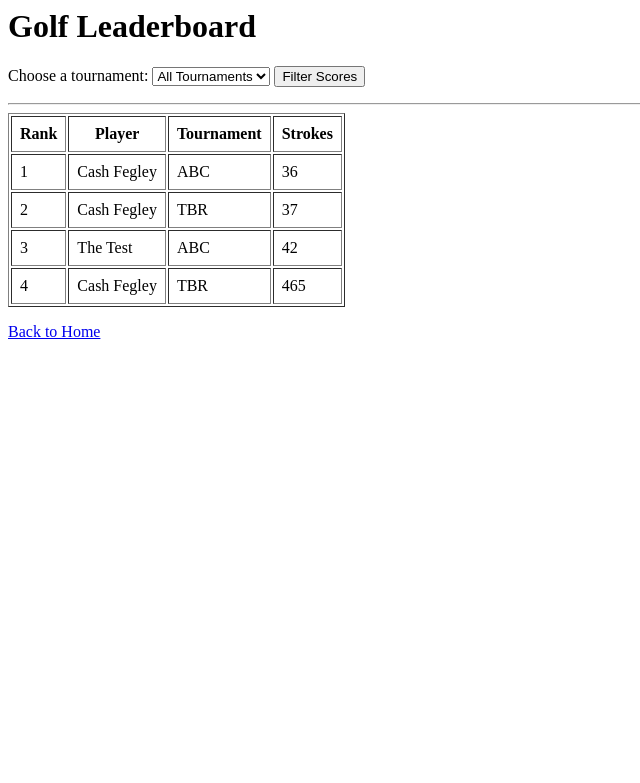
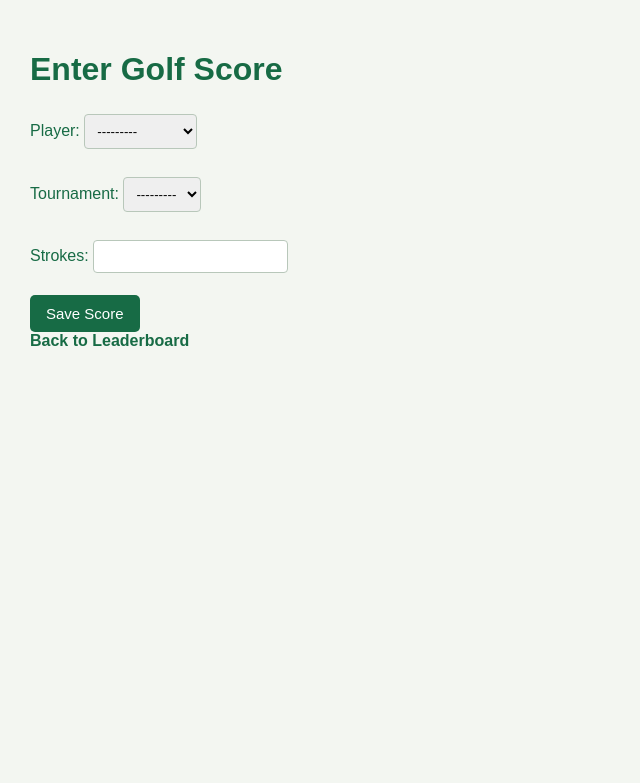
Before and after one commit to CashF1/FinalProject, a Django app: page /scores/add/ in a window 1280 px wide. Shown: the top 783 px of the page, without its empty margins (0-640 px from the left). Run offline with Django 5.2, Linux system fonts and the light colour scheme; data comes from the database, SQL or seed files in the repository; both versions use the stored data as it was after the commit.

Commit message:
Bug Fixes

```diff
--- /dev/null
+++ b/tournaments/static/tournaments/style.css
@@ -0,0 +1,82 @@
+body {
+    font-family: Arial, sans-serif;
+    background-color: #f3f6f1;
+    color: #24352b;
+    margin: 0;
+    padding: 30px;
+}
+
+h1 {
+    color: #176b45;
+    margin-bottom: 20px;
+
+}
+
+h2 {
+    color: #24583d
+
+}
+
+p {
+    color: #176b45;
+}
+
+a {
+    color: #176b45;
+    text-decoration: none;
+    font-weight: bold;
+}
+
+a:hover {
+    text-decoration: underline;
+}
+
+button {
+    background-color: #176b45;
+    color: white;
+    border: none;
+    padding: 10px 16px;
+    border-radius: 5px;
+    cursor: pointer;
+    font-size: 15px;
+}
+
+button:hover {
+    background-color: #104d31;
+
+}
+
+input,
+
+select {
+    padding: 8px;
+    margin: 6px 0;
+    border: 1px solid #b8c7ba;
+    border-radius: 4px;
+}
+
+table {
+    width: 100%;
+    max-width: 900px;
+    border-collapse: collapse;
+    background-color: white;
+    margin-top: 20px;
+}
+
+th {
+    background-color: #176b45;
+    color: white;
+
+}
+
+th,
+td {
+    padding: 12px;
+    text-align: left;
+    border: 1px solid #d4ded5;
+
+}
+
+tr:nth-child(even){
+    background-color: #edf3ed;
+}
--- a/tournaments/templates/tournaments/home.html
+++ b/tournaments/templates/tournaments/home.html
@@ -1,8 +1,10 @@
+{% load static %}
 <!DOCTYPE html>
 <html lang="en">
 <head>
     <meta charset="UTF-8">
     <meta name="viewport" content="width=device-width, initail-scale=1.0">
+    <link rel="stylesheet" href="{% static 'tournaments/style.css' %}">
     <title>Golf Tournament Manager</title>
 </head>
 <body>
--- a/tournaments/templates/tournaments/player_confirm_delete.html
+++ b/tournaments/templates/tournaments/player_confirm_delete.html
@@ -1,7 +1,9 @@
+{% load static %}
 <!DOCTYPE html>
 <html lang="en">
 <head>
     <meta charset="UTF-8">
+    <link rel="stylesheet" href="{% static 'tournaments/style.css' %}">
     <title>Delete Player</title>
 </head>
 <body>
--- a/tournaments/templates/tournaments/player_form.html
+++ b/tournaments/templates/tournaments/player_form.html
@@ -1,7 +1,9 @@
+{% load static %}
 <!DOCTYPE html>
 <html lang="en">
 <head>
     <meta charset="UTF-8">
+    <link rel="stylesheet" href="{% static 'tournaments/style.css' %}">
     <title>{{ title }}</title>
 </head>
 <body>
--- a/tournaments/templates/tournaments/player_list.html
+++ b/tournaments/templates/tournaments/player_list.html
@@ -1,7 +1,9 @@
+{% load static %}
 <!DOCTYPE html>
 <html lang="en">
 <head>
     <meta charset="UTF-8">
+    <link rel="stylesheet" href="{% static 'tournaments/style.css' %}">
     <title>Players</title>
 </head>
 <body>
--- a/tournaments/templates/tournaments/score_form.html
+++ b/tournaments/templates/tournaments/score_form.html
@@ -1,7 +1,9 @@
+{% load static %}
 <!DOCTYPE html>
 <html lang="en">
 <head>
     <meta charset="UTF-8">
+    <link rel="stylesheet" href="{% static 'tournaments/style.css' %}">
     <title>{{ title }}</title>
 </head>
 <body>
--- a/tournaments/templates/tournaments/score_list.html
+++ b/tournaments/templates/tournaments/score_list.html
@@ -1,4 +1,5 @@
-
+{% load static %}
+<link rel="stylesheet" href="{% static 'tournaments/style.css' %}">
 <h1>Golf Leaderboard</h1>
 
 <form method="get">
@@ -46,4 +47,6 @@
     <p>No scores found for this tournament yet.</p>
 {% endif %}
 
+<p><a href="{% url 'score_create' %}">Add New Score</a></p>
+
 <p><a href="/">Back to Home</a></p>
--- a/tournaments/templates/tournaments/tournament_confirm_delete.html
+++ b/tournaments/templates/tournaments/tournament_confirm_delete.html
@@ -1,8 +1,9 @@
-
+{% load static %}
 <!DOCTYPE html>
 <html lang="en">
 <head>
     <meta charset="UTF-8">
+    <link rel="stylesheet" href="{% static 'tournaments/style.css' %}">
     <title>Delete Tournament</title>
 </head>
 <body>
--- a/tournaments/templates/tournaments/tournament_form.html
+++ b/tournaments/templates/tournaments/tournament_form.html
@@ -1,7 +1,9 @@
+{% load static %}
 <!DOCTYPE html>
 <html lang="en">
 <head>
     <meta charset="UTF-8">
+    <link rel="stylesheet" href="{% static 'tournaments/style.css' %}">
     <title>{{ title }}</title>
 </head>
 <body>
--- a/tournaments/templates/tournaments/tournament_list.html
+++ b/tournaments/templates/tournaments/tournament_list.html
@@ -1,7 +1,9 @@
+{% load static %}
 <!DOCTYPE html>
 <html lang="en">
 <head>
     <meta charset="UTF-8">
+    <link rel="stylesheet" href="{% static 'tournaments/style.css' %}">
     <title>Tournaments</title>
 </head>
 <body>
--- a/tournaments/views.py
+++ b/tournaments/views.py
@@ -105,16 +105,28 @@ def score_list(request):
     return render(request, "tournaments/score_list.html", {"scores": scores})
 
 def score_create(request):
-    tournament_id = request.GET.get("tournament")
+    if request.method == "POST":
+        form = ScoreForm(request.POST)
+        if form.is_valid():
+            form.save()
+            return redirect("score_list")
+    else:
+        form = ScoreForm
 
-    tournaments = Tournament.objects.all()
-    scores = Score.objects.select_related("player","tournament").order_by("strokes")
+    return render(
+        request, "tournaments/score_form.html", {"form": form, "title": "Enter Golf Score"}
+    )
 
-    if tournament_id:
-        scores = scores.filter(tournament_id=tournament_id)
+    # tournament_id = request.GET.get("tournament")
 
-    return render(request, "tournaments/score_list.html", {
-        "scores": scores,
-        "tournaments": tournaments,
-        "selected_tounament": tournament_id
-    })
+    # tournaments = Tournament.objects.all()
+    # scores = Score.objects.select_related("player","tournament").order_by("strokes")
+
+    # if tournament_id:
+    #     scores = scores.filter(tournament_id=tournament_id)
+
+    # return render(request, "tournaments/score_form.html", {
+    #     "scores": scores,
+    #     "tournaments": tournaments,
+    #     "selected_tounament": tournament_id
+    # })
```
Also changed, not shown: db.sqlite3.
